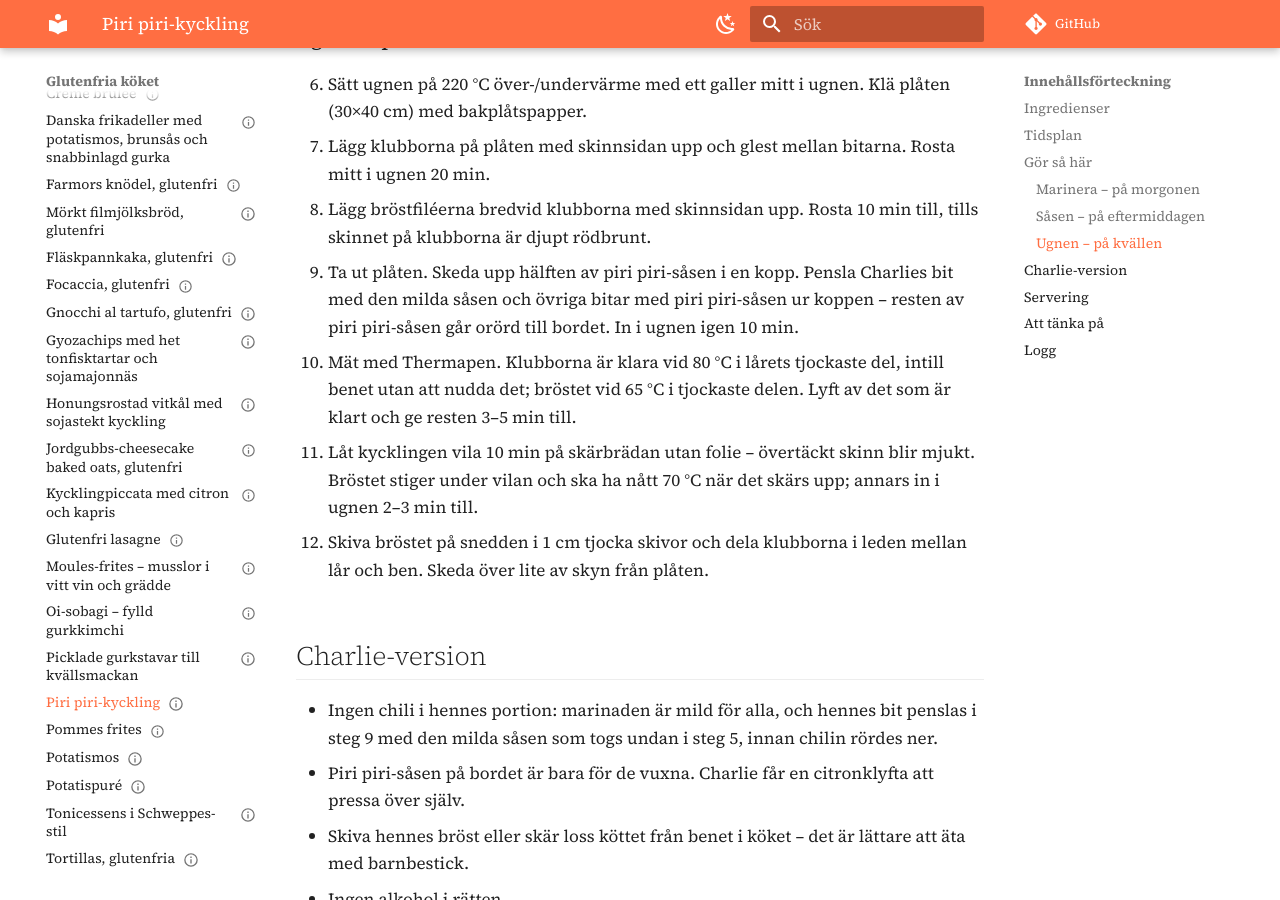
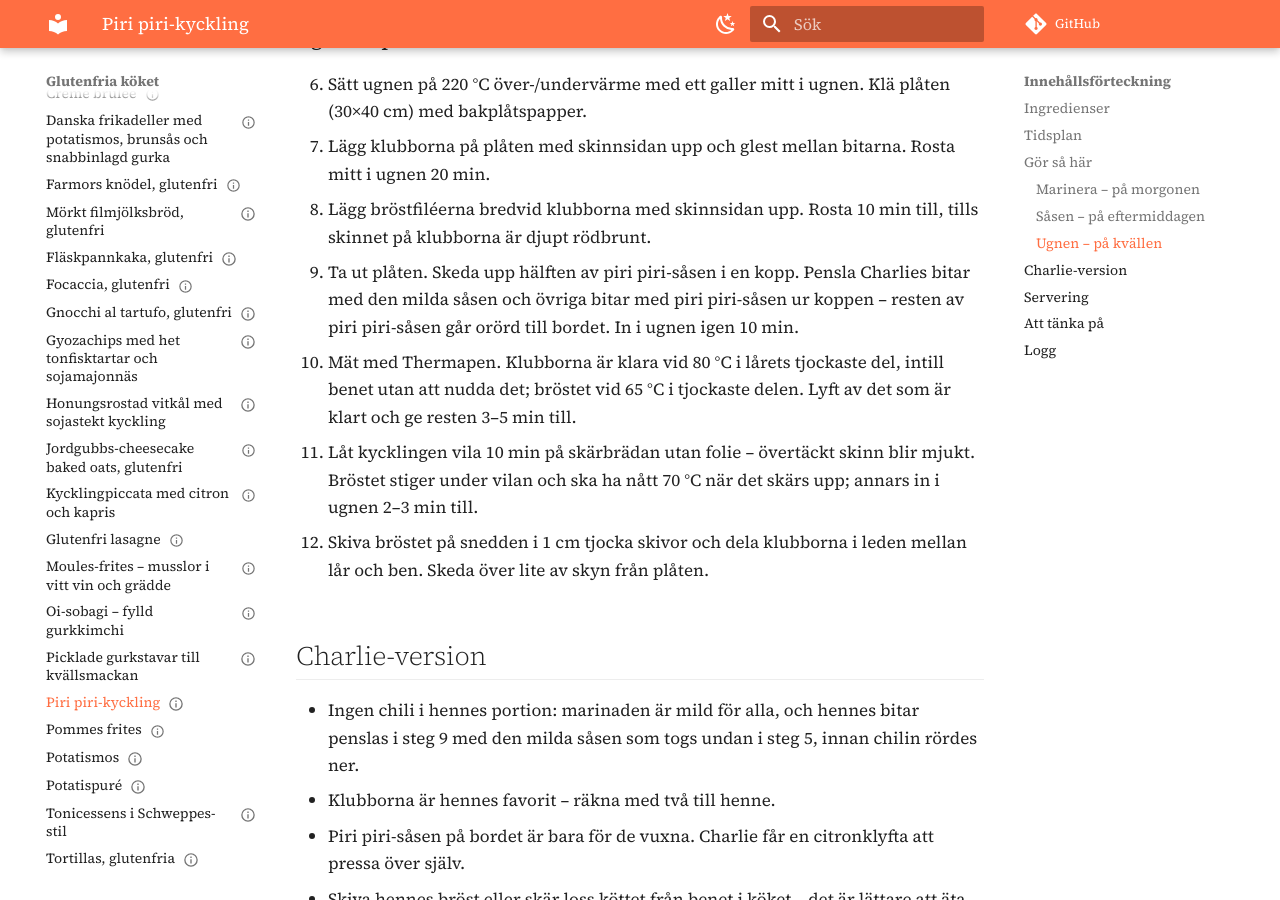
Before and after one commit to Hakan-ValidAlpha/glutenfriakocken, an MkDocs documentation site: the page built from docs/recept/piri-piri-kyckling.md, in a window 1280 px wide and 900 px high, scrolled down 2621 px. Built offline with MkDocs 1.6.1 and Material for MkDocs 9.7.7, drawn with Linux system fonts in a browser that asks for light colours; comment, search, counter and statistics services are not loaded; part of the change alters nothing that is shown; some of the changed text lies outside the part shown.

Commit message:
piri piri-kyckling: Lagning 1, betyg 4, klubborna räknas som Charlies
Co-Authored-By: Claude Fable 5.2 <noreply@anthropic.com>
Claude-Session: https://claude.ai/code/session_012LLv3nmmkUAwXpeqLQ6WPn

```diff
--- a/docs/recept/piri-piri-kyckling.md
+++ b/docs/recept/piri-piri-kyckling.md
@@ -4,10 +4,10 @@ kategori: huvudrätt
 protein: kyckling
 glutenfri: true
 tid_min: 125
-status: ny
-senast_lagad: null
-betyg: null
-charlie_ok: null
+status: testad
+senast_lagad: 2026-11-14
+betyg: 4
+charlie_ok: true
 tags: [helg, kyckling, ugn, chili, citron, syra]
 ---
 
@@ -74,14 +74,15 @@ Tidsplanen nedan styr hela middagen; det här kortet beskriver själva kycklinge
 6. Sätt ugnen på 220 °C över-/undervärme med ett galler mitt i ugnen. Klä plåten (30×40 cm) med bakplåtspapper.
 7. Lägg klubborna på plåten med skinnsidan upp och glest mellan bitarna. Rosta mitt i ugnen 20 min.
 8. Lägg bröstfiléerna bredvid klubborna med skinnsidan upp. Rosta 10 min till, tills skinnet på klubborna är djupt rödbrunt.
-9. Ta ut plåten. Skeda upp hälften av piri piri-såsen i en kopp. Pensla Charlies bit med den milda såsen och övriga bitar med piri piri-såsen ur koppen – resten av piri piri-såsen går orörd till bordet. In i ugnen igen 10 min.
+9. Ta ut plåten. Skeda upp hälften av piri piri-såsen i en kopp. Pensla Charlies bitar med den milda såsen och övriga bitar med piri piri-såsen ur koppen – resten av piri piri-såsen går orörd till bordet. In i ugnen igen 10 min.
 10. Mät med Thermapen. Klubborna är klara vid 80 °C i lårets tjockaste del, intill benet utan att nudda det; bröstet vid 65 °C i tjockaste delen. Lyft av det som är klart och ge resten 3–5 min till.
 11. Låt kycklingen vila 10 min på skärbrädan utan folie – övertäckt skinn blir mjukt. Bröstet stiger under vilan och ska ha nått 70 °C när det skärs upp; annars in i ugnen 2–3 min till.
 12. Skiva bröstet på snedden i 1 cm tjocka skivor och dela klubborna i leden mellan lår och ben. Skeda över lite av skyn från plåten.
 
 ## Charlie-version
 
-- Ingen chili i hennes portion: marinaden är mild för alla, och hennes bit penslas i steg 9 med den milda såsen som togs undan i steg 5, innan chilin rördes ner.
+- Ingen chili i hennes portion: marinaden är mild för alla, och hennes bitar penslas i steg 9 med den milda såsen som togs undan i steg 5, innan chilin rördes ner.
+- Klubborna är hennes favorit – räkna med två till henne.
 - Piri piri-såsen på bordet är bara för de vuxna. Charlie får en citronklyfta att pressa över själv.
 - Skiva hennes bröst eller skär loss köttet från benet i köket – det är lättare att äta med barnbestick.
 - Ingen alkohol i rätten.
@@ -106,4 +107,7 @@ Tidsplanen nedan styr hela middagen; det här kortet beskriver själva kycklinge
 
 ## Logg
 
-*Ingen lagning loggad ännu.*
+??? abstract "Lagning 1 — 2026-11-14 · betyg 4"
+    **Resultat:** Hakan och Cissi 4/5. Lagad på 1 bröstfilé med skinn och 2 klubbor i stället för kortets 2 + 2. Till rätten gjordes även [Bearnaisesås](bearnaisesas.md) efter MatMalins recept.
+    **Ändrat i huvudtexten:** Charlie-versionen – klubborna räknas som hennes, två stycken, och steg 9 penslar alla hennes bitar med den milda såsen.
+    **Charlie:** 5/5 för klubborna. Älskade dem och åt båda.
```
